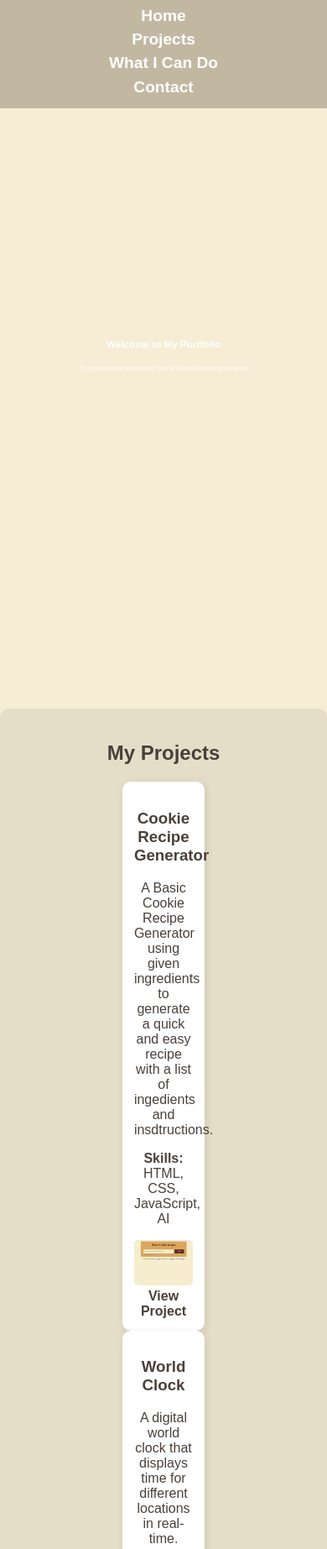
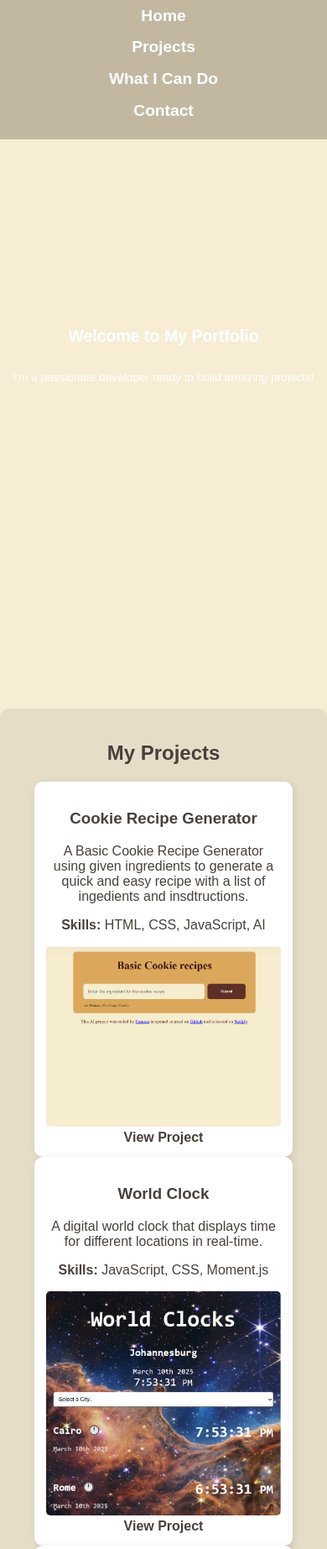
Before and after one commit to SimKitkat/Simone-Portfolio, a plain HTML site: page index.html in a window 390 px wide. Shown: the top 1845 px of the page at 84% size. Drawn offline with Linux system fonts and the light colour scheme.

Commit message:
Update style.css

```diff
--- a/style.css
+++ b/style.css
@@ -150,19 +150,34 @@ body {
   border-radius: 5px;
 }
 
-/* Responsive Design */
 @media (max-width: 768px) {
-  .projects-container {
-    flex-direction: column;
-    align-items: center;
-  }
-
   #navbar ul {
     flex-direction: column;
     align-items: center;
   }
 
   #navbar li {
-    margin-bottom: 2%;
+    margin-bottom: 5%;
+  }
+
+  .projects-container {
+    flex-direction: column;
+    align-items: center;
+  }
+
+  .project-tile {
+    width: 80%;
+  }
+
+  #welcome-section h1 {
+    font-size: 5vw;
+  }
+
+  #welcome-section p {
+    font-size: 3.5vw;
+  }
+
+  #skills li {
+    font-size: 4vw;
   }
 }
```
